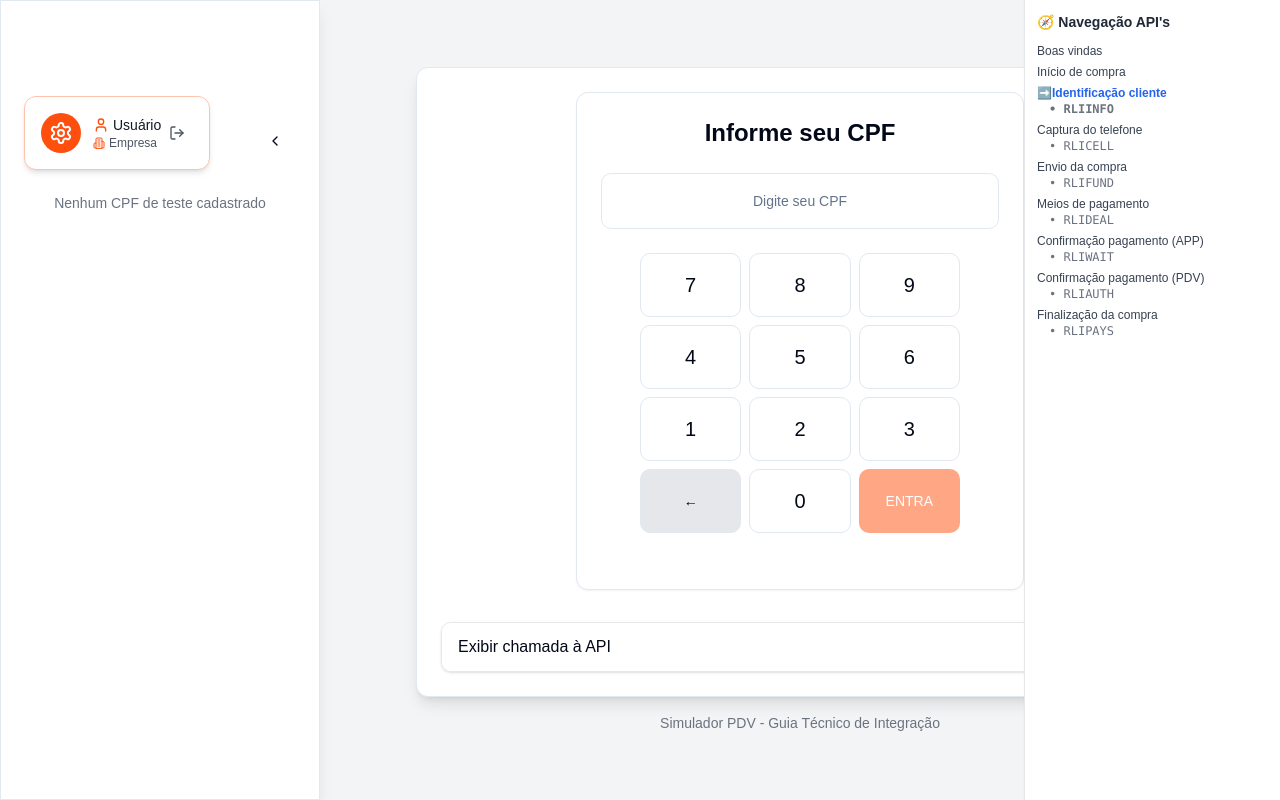
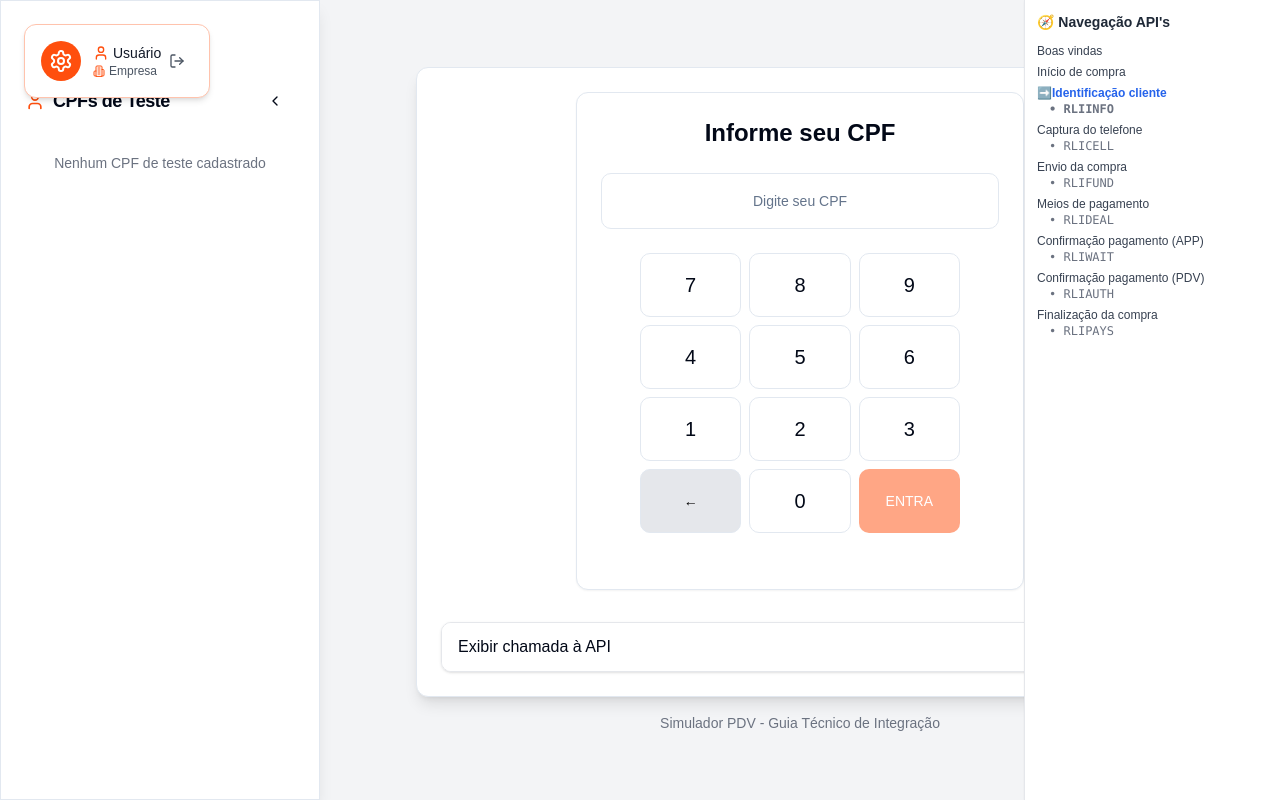
Before and after one commit to paulogordao/fluxo-pdv, a React (Vite) app: page /cpf in a window 1280 px wide. Built offline with nearby package versions, Linux system fonts and the light colour scheme.

Commit message:
Fix: Ensure user profile button is fixed on /cpf
Fixes the positioning of the UserProfileButton on the /cpf screen to ensure it remains fixed in the top-left corner, above the TestUsersSidebar, maintaining the correct layout.

```diff
--- a/src/components/TestUsersSidebar.tsx
+++ b/src/components/TestUsersSidebar.tsx
@@ -66,7 +66,7 @@ const TestUsersSidebar = ({ onCpfSelect }: TestUsersSidebarProps) => {
   return (
     <div className="fixed left-0 top-0 h-full w-80 bg-white shadow-lg z-10 overflow-y-auto">
       <Card className="h-full rounded-none border-r">
-        <CardHeader className="pb-4 mt-24">
+        <CardHeader className="pb-4 pt-20">
           <div className="flex items-center justify-between">
             <CardTitle className="text-lg flex items-center gap-2">
               <User className="h-5 w-5 text-dotz-laranja" />
--- a/src/pages/CpfScreen.tsx
+++ b/src/pages/CpfScreen.tsx
@@ -133,8 +133,8 @@ const CpfScreen = () => {
       {/* Test Users Sidebar */}
       <TestUsersSidebar onCpfSelect={handleCpfSelect} />
 
-      {/* User Profile Button - positioned in top left with more top margin */}
-      <div className="absolute top-24 left-6 z-10">
+      {/* User Profile Button - fixed position at top left with high z-index */}
+      <div className="fixed top-6 left-6 z-50">
         <UserProfileButton
           userName={sessionLoading ? "Carregando..." : userName}
           companyName={sessionLoading ? "Carregando..." : companyName}
```
